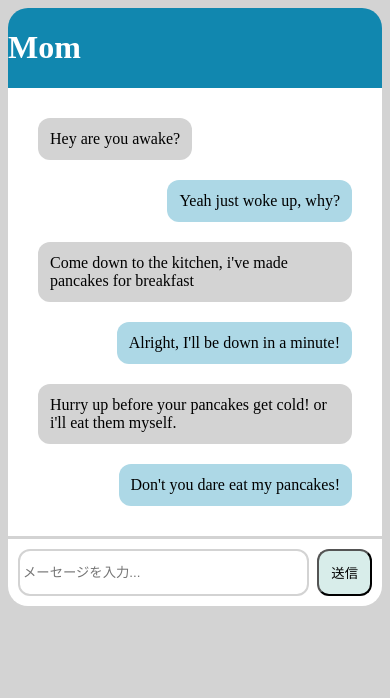
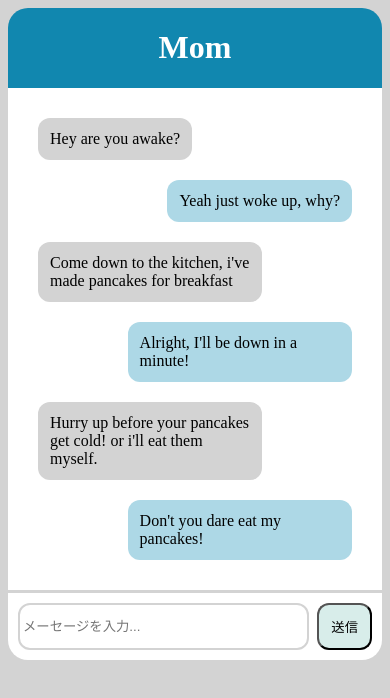
Before and after one commit to Johnciego/Profile, a plain HTML site: page chat.html in a window 390 px wide. Drawn offline with Linux system fonts and the light colour scheme.

Commit message:
final for 7-B

```diff
--- a/css/chat.css
+++ b/css/chat.css
@@ -28,6 +28,7 @@ main {
     margin-right: auto;
     margin: 10px;
     padding: 12px;
+    max-width: 60%;
 }
 .textright {
     background-color: lightblue;
@@ -36,6 +37,7 @@ main {
     margin:10px;
     padding: 12px;
     margin-left: auto;
+    max-width: 60%;
 }
 .send {
     border-top: solid 3px lightgray;
@@ -65,6 +67,6 @@ footer {
 @media (max-width: 600px){
     header{
         flex-direction: column;
-        align-items: flex-start;
+        align-items: center;
     }
 }
```
